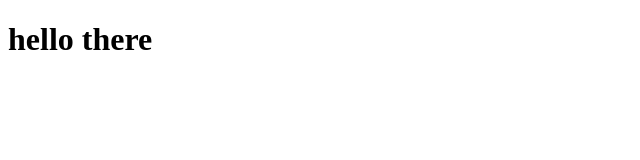
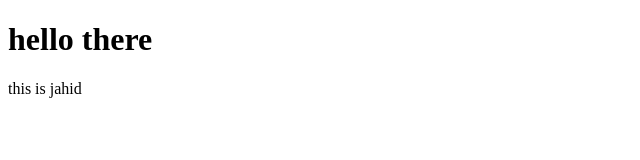
Before and after one commit to jhraihan/7part4, a plain HTML site: page index.html in a window 1280 px wide. Shown: the whole page, without its empty margins (0-640 px from the left). Drawn offline with Linux system fonts and the light colour scheme.

Commit message:
added jahid

```diff
--- a/index.html
+++ b/index.html
@@ -7,5 +7,6 @@
 </head>
 <body>
     <h1>hello there</h1>
+    <p>this is jahid</p>
 </body>
 </html>
```
